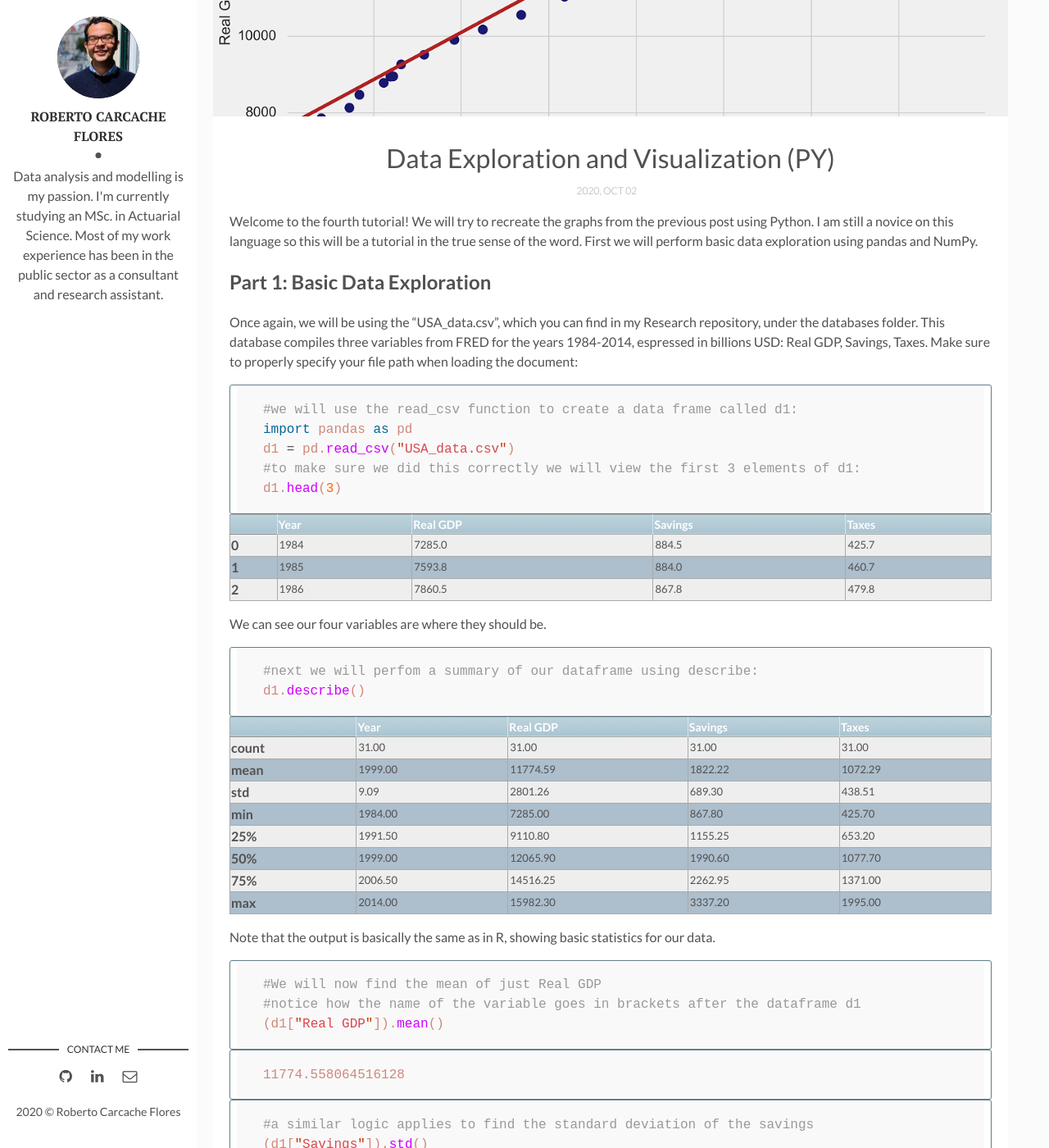
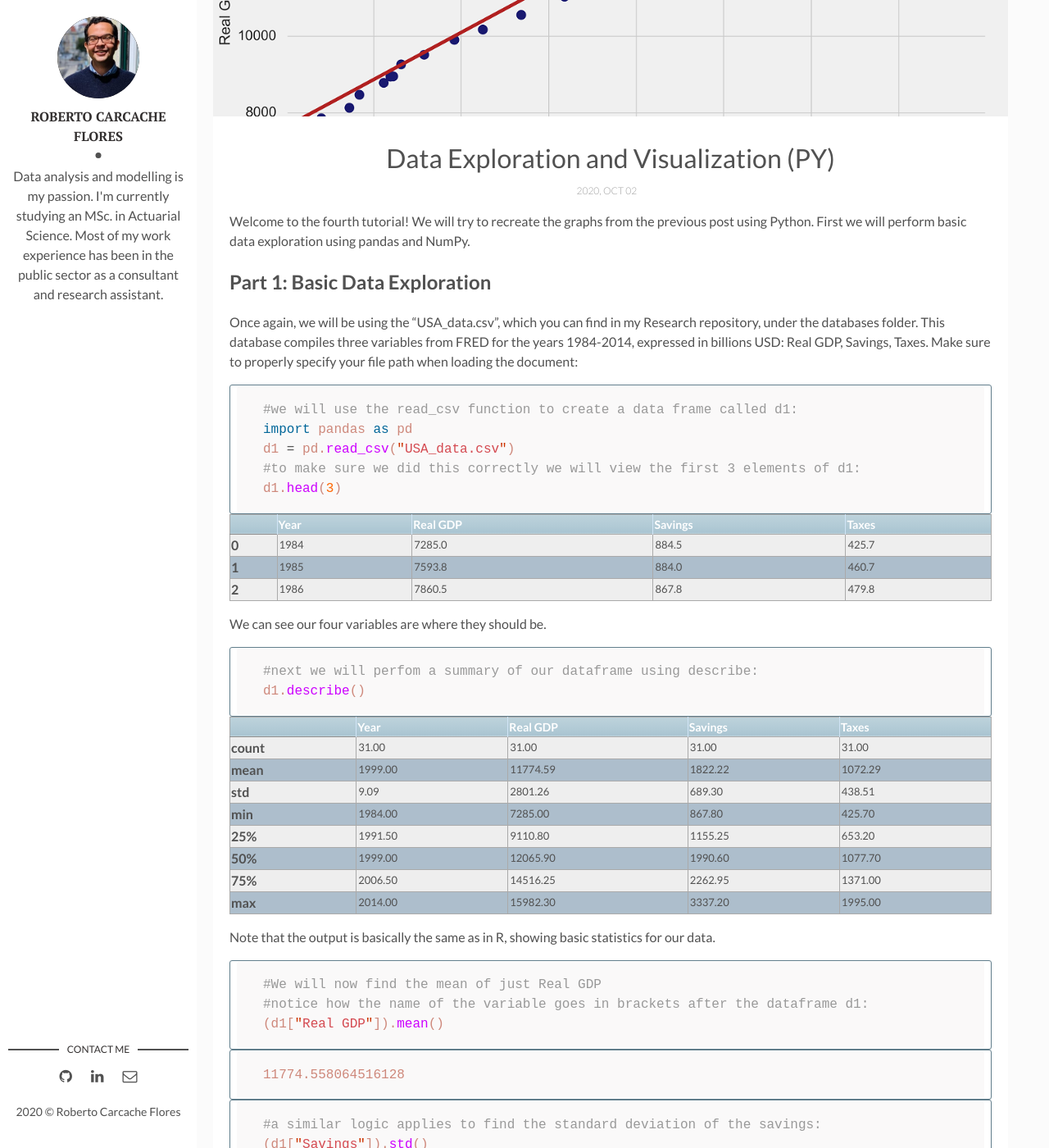
Before and after one commit to rcarcacheflores/Research, a Jekyll site: the page built from _posts/2020-10-2-post4.md, in a window 1280 px wide and 1400 px high, scrolled down 378 px. Shown: the whole window at 82% size. Built offline with Jekyll 4.4.1, drawn with Linux system fonts in a browser that asks for light colours; some of the changed text lies outside the part shown.

Commit message:
Update 2020-10-2-post4.md

````diff
--- a/_posts/2020-10-2-post4.md
+++ b/_posts/2020-10-2-post4.md
@@ -7,11 +7,11 @@
 tags: [Tutorials, Python, Intermediate]
 ---
 
-Welcome to the fourth tutorial! We will try to recreate the graphs from the previous post using Python. I am still a novice on this language so this will be a tutorial in the true sense of the word. First we will perform basic data exploration using pandas and NumPy.
+Welcome to the fourth tutorial! We will try to recreate the graphs from the previous post using Python. First we will perform basic data exploration using pandas and NumPy.
 
 ## Part 1: Basic Data Exploration
 
-Once again, we will be using the "USA_data.csv", which you can find in my Research repository, under the databases folder. This database compiles three variables from FRED for the years 1984-2014, espressed in billions USD: Real GDP, Savings, Taxes. Make sure to properly specify your file path when loading the document:
+Once again, we will be using the "USA_data.csv", which you can find in my Research repository, under the databases folder. This database compiles three variables from FRED for the years 1984-2014, expressed in billions USD: Real GDP, Savings, Taxes. Make sure to properly specify your file path when loading the document:
 
 
 ```python
@@ -146,7 +146,7 @@
 
 ```python
 #We will now find the mean of just Real GDP
-#notice how the name of the variable goes in brackets after the dataframe d1
+#notice how the name of the variable goes in brackets after the dataframe d1:
 (d1["Real GDP"]).mean()
 ```
 
@@ -159,7 +159,7 @@
 
 
 ```python
-#a similar logic applies to find the standard deviation of the savings
+#a similar logic applies to find the standard deviation of the savings:
 (d1["Savings"]).std()
 ```
 
@@ -172,7 +172,7 @@
 
 
 ```python
-#now we will find the median for the taxes series
+#now we will find the median for the taxes series:
 (d1["Taxes"]).median()
 ```
 
@@ -188,9 +188,9 @@
 
 ```python
 #we will call the new variable we want to add Savings Rate
-#we can see from the syntax this is just a vectorial operation
+#we can see from the syntax this is just a vectorial operation:
 d1["Savings rate"] = d1["Savings"]/d1["Real GDP"]
-#now to check if this new variable was added
+#now to check if this new variable was added:
 d1.head(3)
 ```
 
@@ -262,7 +262,7 @@
 #just to shorten our sintax we will create x and y, with Taxes and Real GDP respectively:
 x = d1["Taxes"]
 y = d1["Real GDP"]
-#now for the basic plot
+#now for the basic plot:
 plt.plot(x, y, 'o', color='midnightblue')
 #Note how we specified the "o" which stipulates dots on the plot.
 #Additionally, the color name was added, which is one of my favorites for plots
@@ -280,20 +280,25 @@
 
 
 ```python
-#this is our base plot
+#this is our base plot:
 plt.plot(x, y, 'o', color='midnightblue')
-#we import numpy
+
+#we import numpy:
 import numpy as np
+
 #we use the polyfit funtion, with the independent and dependent
-#followed by the order of the polynomial
+#followed by the order of the polynomial:
 m, b = np.polyfit(x, y, 1)
-#now we add the trendline by altering our "y" variable
+
+#now we add the trendline by altering our "y" variable:
 plt.plot(x, m*x + b, color="firebrick")
-#everything else is the same
+
+#everything else is the same:
 plt.xlabel('Taxes in billions(USD)')
 plt.ylabel('Real GDP in billions(USD)')
 plt.title('Relationship between taxes and real GDP (1984-2014)')
-#saving the plot
+
+#saving the plot:
 plt.savefig('pyplot2.png', dpi=300, bbox_inches='tight')
 #now we can add the show() to see the plot:
 plt.show()
@@ -313,16 +318,20 @@
 #note that for seaborn we will use the original names of our variables in the syntax:
 import seaborn as sns
 sns.set()
+
 #now we can use the Seaborn regplot function:
 sns.set_style("dark")
 sns.regplot(x="Taxes",
             y="Real GDP",
             ci=None,data=d1,
             color="midnightblue",line_kws={"color":"firebrick","lw":2})
-#extra customization
+
+#extra customization:
 plt.title('Relationship between taxes and real GDP (1984-2014)')
-#saving the plot
+
+#saving the plot:
 plt.savefig('pyplot3.png', dpi=300, bbox_inches='tight')
+
 #now we can add the show() to see the plot:
 plt.show()
 ```
@@ -337,11 +346,13 @@
 
 
 ```python
-#importing the style functionality
+#importing the style functionality:
 import matplotlib.style as style
-#we must ask Python to use this FiveThirtyEight style theme for our plot
+
+#we must ask Python to use this FiveThirtyEight style theme for our plot:
 style.use('fivethirtyeight')
-#this is our base plot
+
+#this is our base plot:
 plt.plot(x, y, 'o', color='midnightblue')
 #we import numpy
 import numpy as np
@@ -349,19 +360,21 @@
 m, b = np.polyfit(x, y, 1)
 #now we add the trendline by altering our "y" variable
 plt.plot(x, m*x + b, color="firebrick")
-#everything else is the same
+#everything else is the same:
 plt.xlabel('Taxes in billions(USD)')
 plt.ylabel('Real GDP in billions(USD)')
 plt.title('Relationship between taxes and real GDP (1984-2014)')
-#saving our plot
+
+#saving our plot:
 plt.savefig('pyplot4.png', dpi=300, bbox_inches='tight')
+
 #now we can add the show() to see the plot:
 plt.show()
 ```
 
 
 
-If you did everything correctly, your plot should look like the one above. Clearly, I am being a bit lazy by not diving deeper into more customization, but this is my first time using any of these plots, so not a bad way to start!
+If you did everything correctly, your plot should look like the one at the top of the page. Clearly, I am being a bit lazy by not diving deeper into more customization, but this is my first time using any of these plots, so not a bad way to start!
 
 ## Conclusions
 In this tutorial we have seen how to use Python to perform basic data exploration of a .csv file. We also took what was once a simple scatterplot and turned it into a much more professional plot. This is only an introduction to visualization in Python and there are plenty of resources available online to dive into. Thanks for coming along!
````
